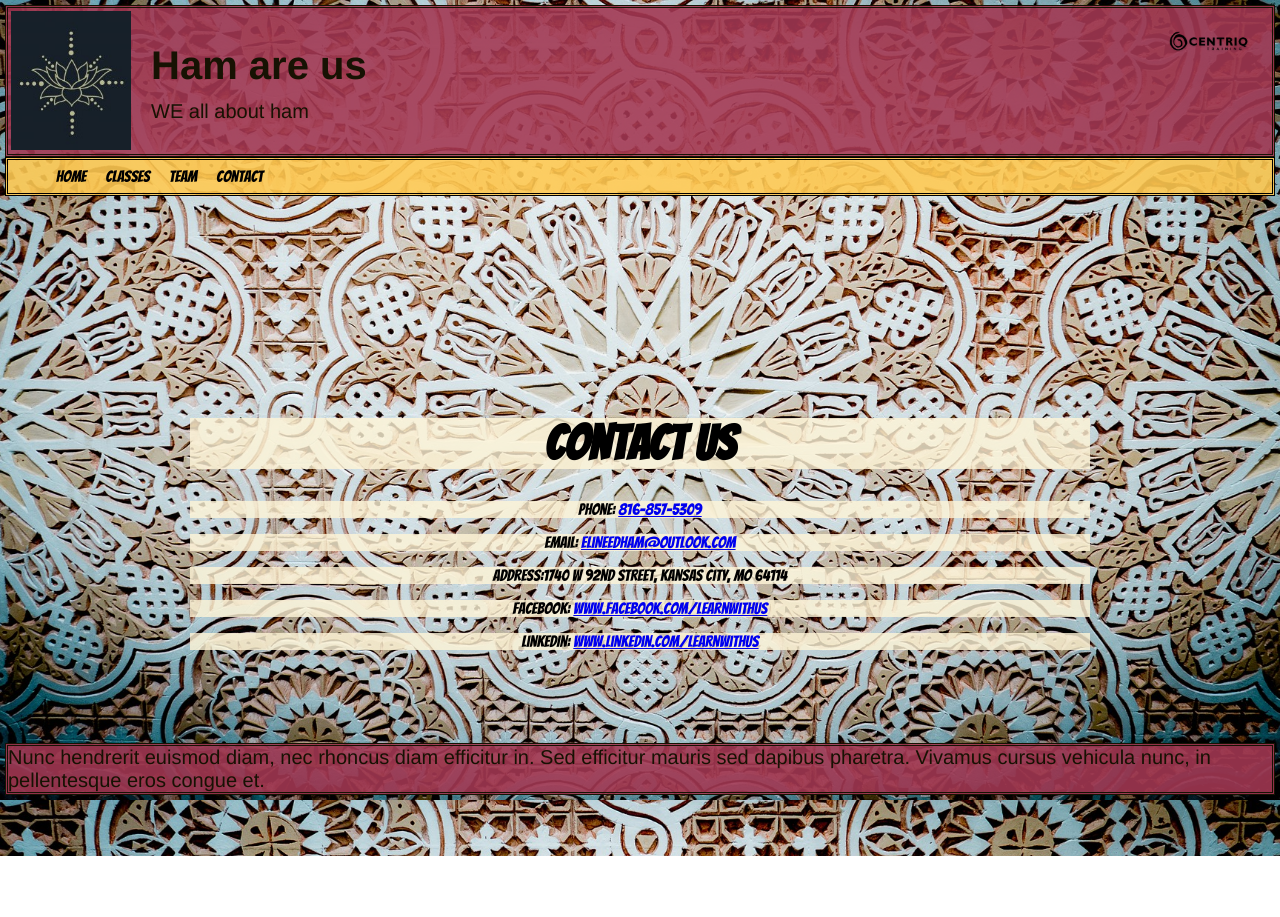
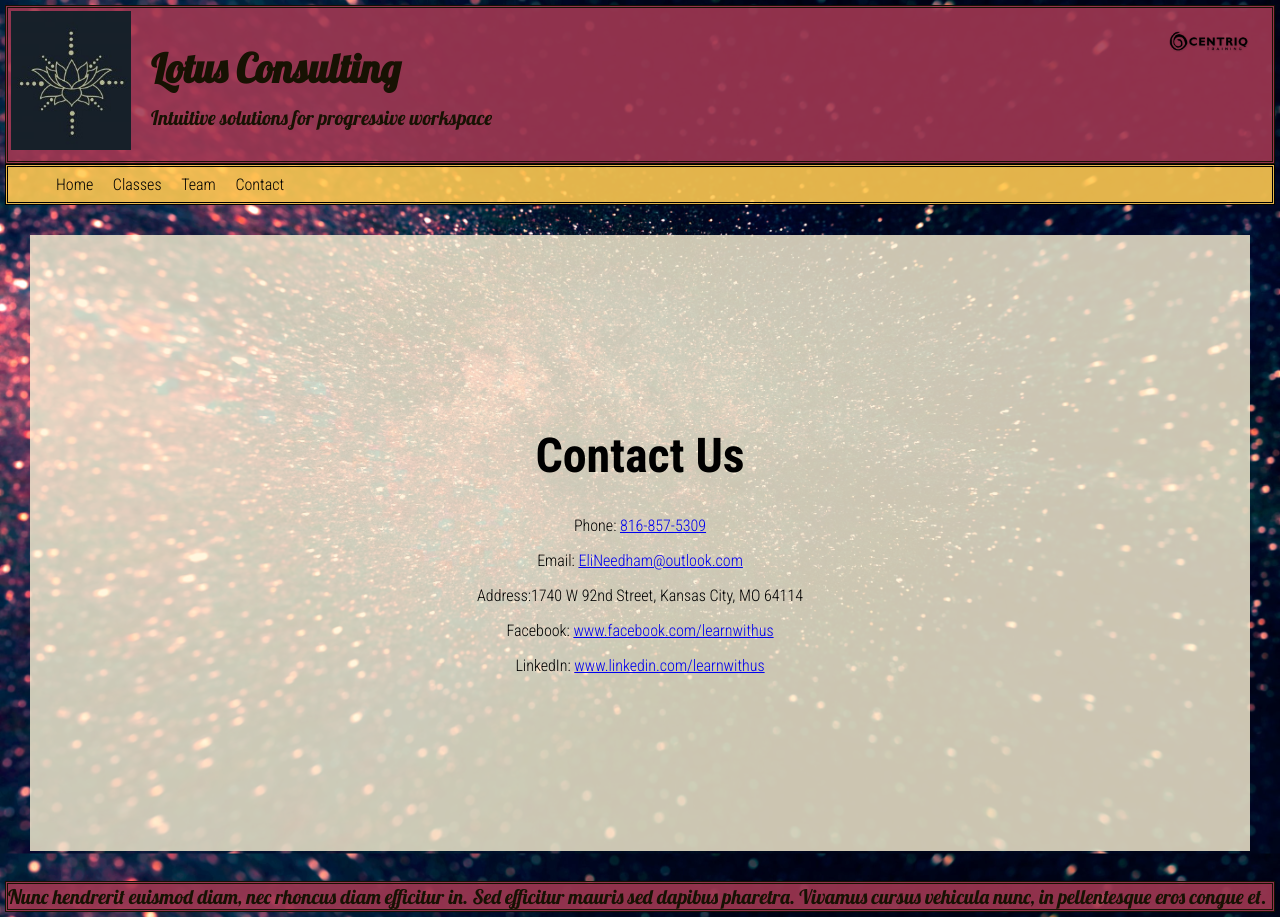
Before and after one commit to EliNeedham/FED1StudioProject, a plain HTML site: page FED1StudioProject/Contact.html in a window 1280 px wide. Before the commit the page ends 856 px from the top, so only its background shows below. Drawn offline with Linux system fonts and the light colour scheme.

Commit message:
took the targets off the nav bar, made the footer static, changed the font, changed the background image

```diff
--- a/FED1StudioProject/CSS/StyleSheet1.css
+++ b/FED1StudioProject/CSS/StyleSheet1.css
@@ -1,12 +1,12 @@
 
-@import url('https://fonts.googleapis.com/css2?family=Bangers&display=swap');
+/*@import url('https://fonts.googleapis.com/css2?family=Bangers&display=swap');*/
+@import url('https://fonts.googleapis.com/css2?family=Lobster&family=Roboto+Condensed:wght@300;700&display=swap');
 
 body {
-    font-family: 'Bangers', cursive;
-    background:url(../Images/stucco-ceiling-1627013_1920.jpg) no-repeat center fixed;
+    font-family: 'Roboto Condensed', cursive;
+    background: url(../Images/billy-huynh-W8KTS-mhFUE-unsplash.jpg) no-repeat center fixed;
     background-size: cover;
-    margin:0;
-
+    margin: 0;
 }
 
 /*body {
@@ -25,7 +25,7 @@ body {
 header {
     background-color: rgba(162, 56, 82, .89);
     border: double;
-    font-family: 'Franklin Gothic Medium', 'Arial Narrow', Arial, sans-serif;
+    font-family: 'Lobster', 'Arial Narrow', Arial, sans-serif;
     color: #171203;
     font-size: 20px;
     border: double;
@@ -36,16 +36,14 @@ header {
 footer {
     background-color: rgba(162, 56, 82, .89);
     border: double;
-    font-family: 'Franklin Gothic Medium', 'Arial Narrow', Arial, sans-serif;
+    font-family: 'Lobster', 'Arial Narrow', Arial, sans-serif;
     color: #171203;
     font-size: 20px;
     border: double;
     margin: 5px;
-    position: fixed;
     left: 0;
-    right:0;
+    right: 0;
     bottom: 0;
-    /*width: 100%;*/
 }
 
 #logo {
@@ -250,6 +248,7 @@ image-text-2 {
     text-align: center;
     font-size: 3em;
     margin: 15px 10% 5px 10%;
+    color: lightyellow;
 }
 
 
@@ -257,11 +256,16 @@ image-text-2 {
 
 /*#region Team page - Leadership */
 
+.leadership-h1 {
+    text-align:center;
+}
+
 #rightColumn {
     display: block;
     width: 20%;
     float: right;
     margin: 5px;
+    margin-top: 50px;
     /*border: 1px solid #ccc;*/
     /*border-right: none;*/
     padding: 10px;
@@ -281,6 +285,7 @@ image-text-2 {
 .leadership{
     display:inline-block;
     margin: 10px;
+    text-align: center;
 }
 
 .sales {
--- a/FED1StudioProject/Contact.html
+++ b/FED1StudioProject/Contact.html
@@ -3,9 +3,11 @@
 <head>
     <meta charset="utf-8" />
     <title>
-        Ham are us | Contact Us
+        Lotus Consulting | Contact Us
     </title>
-    <link href="CSS/StyleSheet1.css"rel="stylesheet"/>
+    <link href="CSS/StyleSheet1.css" rel="stylesheet" />
+    <link rel="shortcut icon" href="/favicon (1).ico" type="image/x-icon" />
+    <link rel="icon" href="/favicon (1).ico" type="image/x-icon" />
 </head>
 
 <body>
@@ -15,50 +17,50 @@
                 <img src="Images/CentriqLogo.png" style="width:80px" ; id="logo" />
             </a>
             <h1>
-                Ham are us
+                Lotus Consulting
             </h1>
             <p>
-                WE all about ham
+                Intuitive solutions for progressive workspace
             </p>
         </div>
     </header>
     <nav>
         <ul class="blocklist">
             <li>
-                <a href="Index.html" target="_blank">Home</a>
+                <a href="Index.html">Home</a>
             </li>
             <li>
-                <a href="Classes.html" target="_blank">Classes</a>
+                <a href="Classes.html">Classes</a>
             </li>
             <li>
-                <a href="Team.html" target="_blank">Team</a>
+                <a href="Team.html">Team</a>
             </li>
             <li>
-                <a href="Contact.html" target="_blank">Contact</a>
+                <a href="Contact.html">Contact</a>
             </li>
         </ul>
     </nav>
     <main>
-        <div class="contactinfo">
-            <h1 class="contactus background">
+        <div class="contactinfo background">
+            <h1 class="contactus">
                 Contact Us
             </h1>
-            <p class="background">
+            <p>
                 Phone:
                 <a href="tel:+01-816-857-5309">816-857-5309</a>
             </p>
-            <p class="background">
+            <p>
                 Email:
                 <a href="mailto:elineedham@outlook.com">EliNeedham@outlook.com</a>
             </p>
-            <p class="background">
+            <p>
                 Address:1740 W 92nd Street, Kansas City, MO 64114
             </p>
-            <p class="background">
+            <p>
                 Facebook:
                 <a href="www.facebook.com/learnwithus">www.facebook.com/learnwithus</a>
             </p>
-            <p class="background">
+            <p>
                 LinkedIn:
                 <a href="www.linkedin.com/learnwithus">www.linkedin.com/learnwithus</a>
             </p>
```
Also changed, not shown: FED1StudioProject/Classes.html (+10 -8 lines), FED1StudioProject/Index.html (+10 -8 lines), FED1StudioProject/Team.html (+9 -9 lines), FED1StudioProject/Images/abstract-lotus-logo.jpg (added), FED1StudioProject/Images/abstract-lotus-logo_283188-290 (1).jpg (added), FED1StudioProject/Images/billy-huynh-W8KTS-mhFUE-unsplash.jpg (added), 1 other file.
